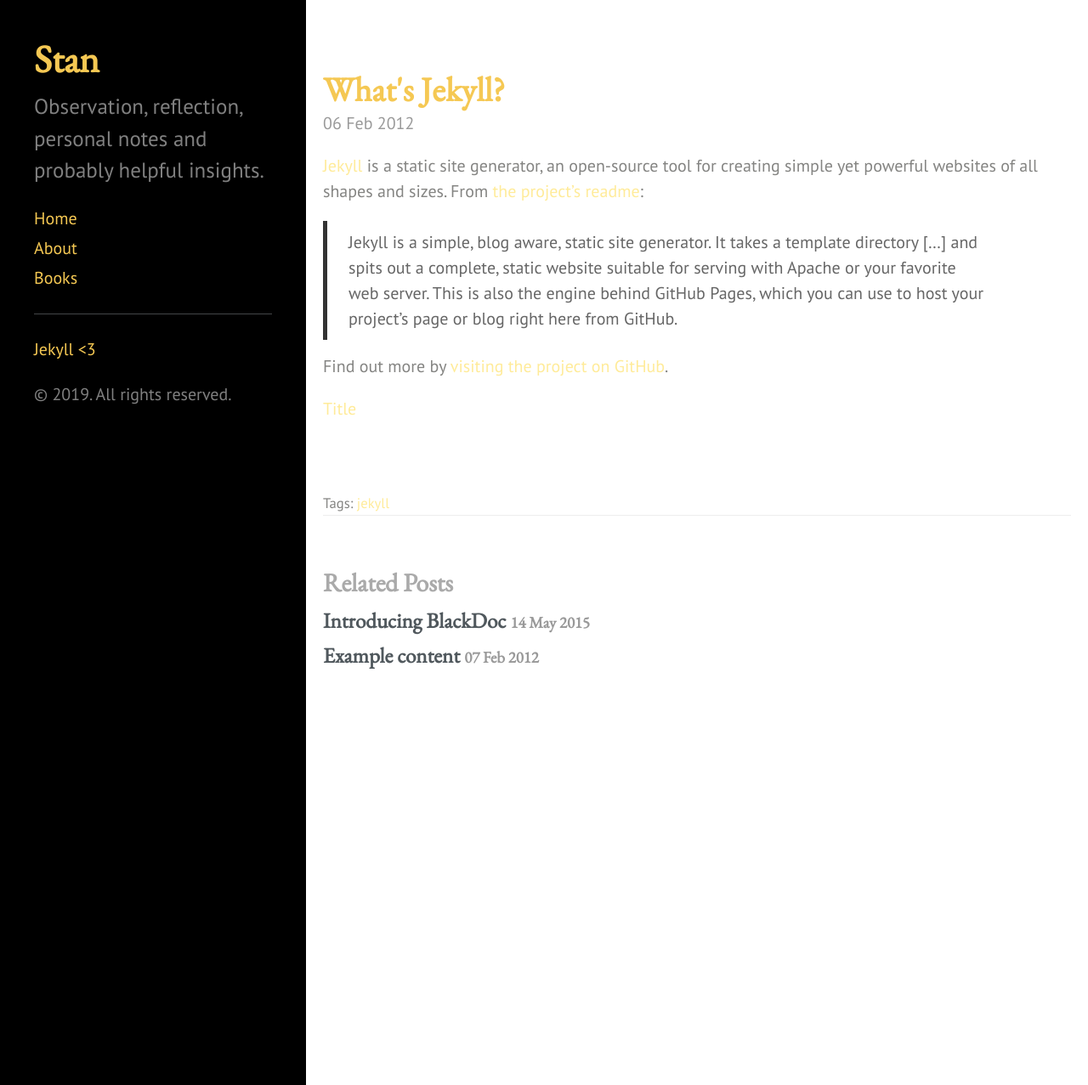
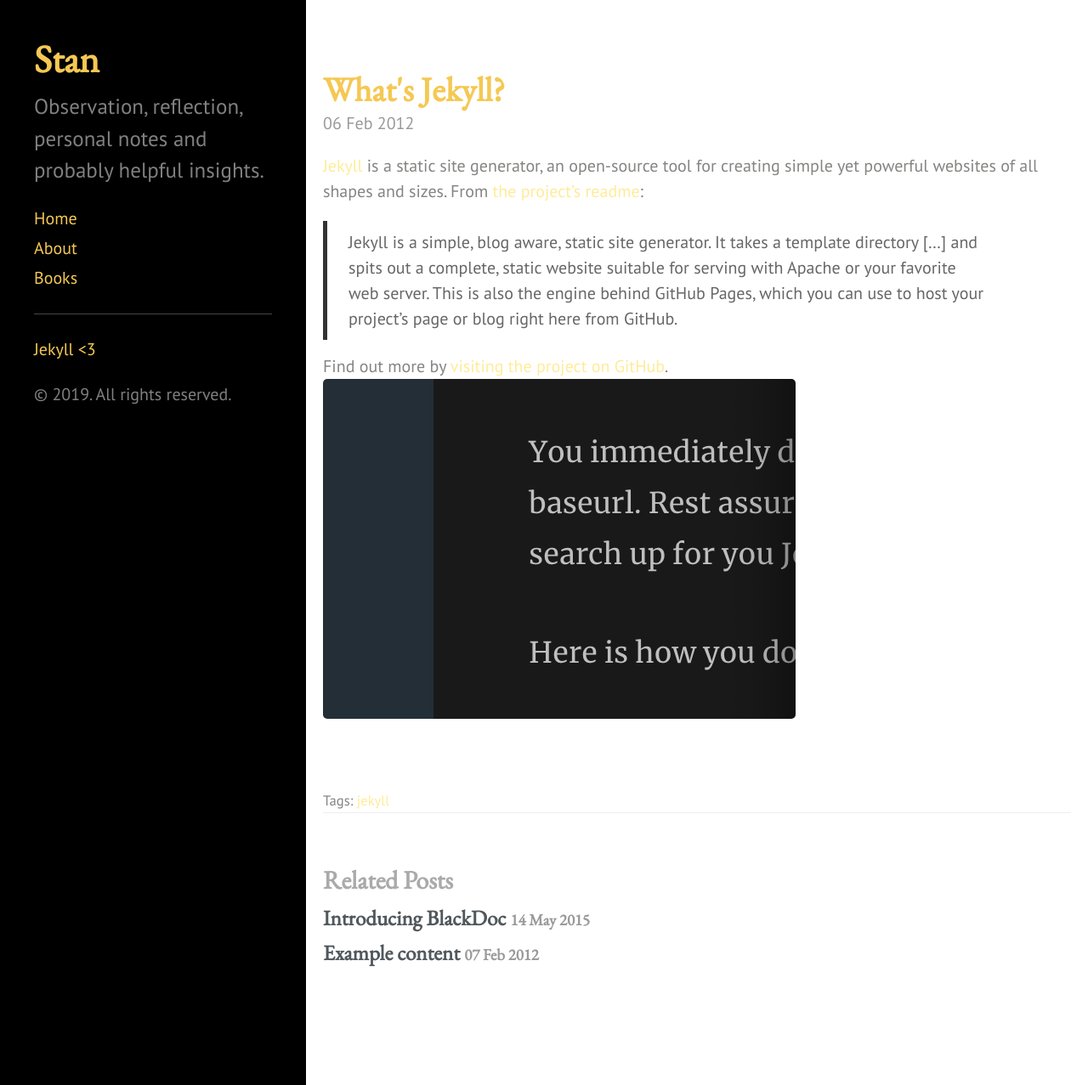
Before and after one commit to gfc121/orn, a Jekyll site: the page built from _posts/2012-02-06-whats-jekyll.md, in a window 1280 px wide and 1277 px high. Shown: the whole window at 85% size. Built offline with Jekyll 4.4.1, drawn with Linux system fonts in a browser that asks for light colours.

Commit message:
image test

```diff
--- a/_posts/2012-02-06-whats-jekyll.md
+++ b/_posts/2012-02-06-whats-jekyll.md
@@ -9,5 +9,4 @@
   > Jekyll is a simple, blog aware, static site generator. It takes a template directory [...] and spits out a complete, static website suitable for serving with Apache or your favorite web server. This is also the engine behind GitHub Pages, which you can use to host your project’s page or blog right here from GitHub.
 
 Find out more by [visiting the project on GitHub](https://github.com/mojombo/jekyll).
-
-[Title](/Users/stanislavdimitrov/Documents/GitHub/orn/_site/public/images/blackdoc-screenshot.jpg)
+![placeholder]({{ site.baseurl }}/assets/images/test.png)
```
Also changed, not shown: assets/images/test.png (added).
